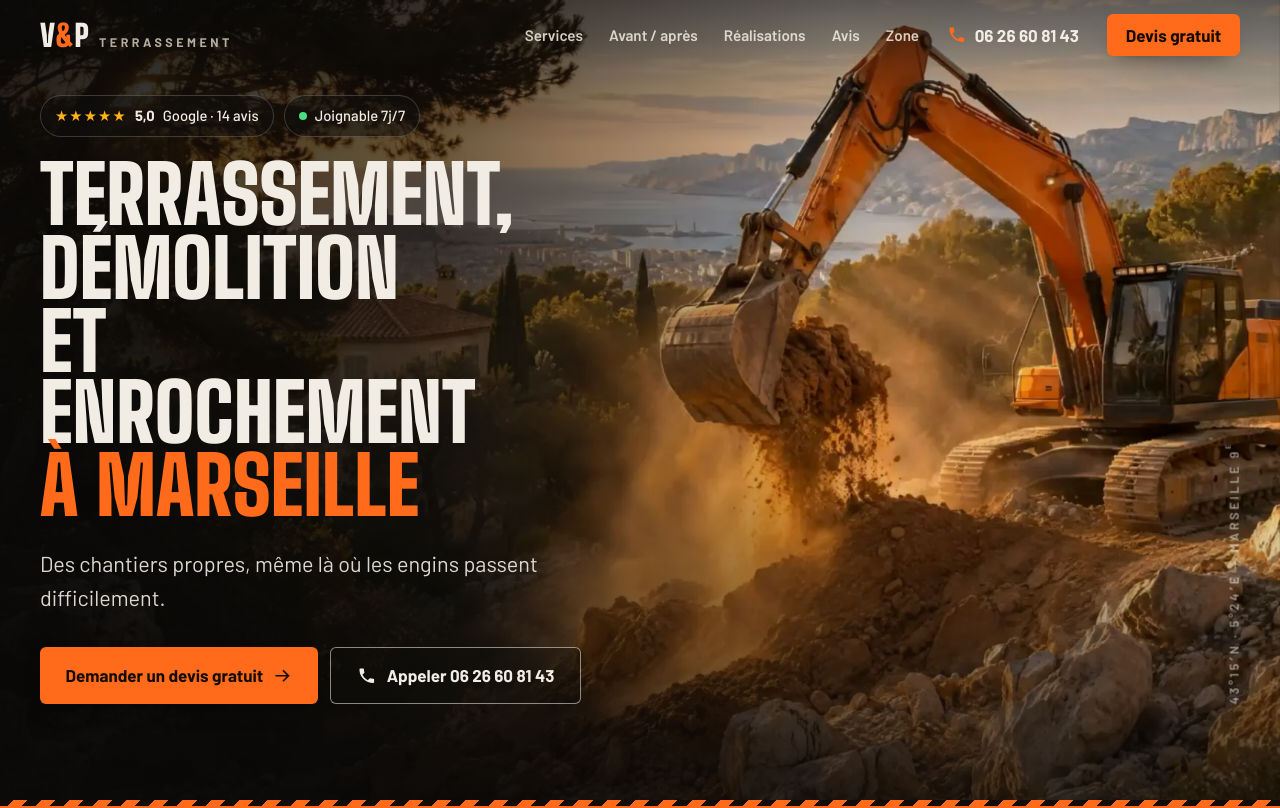
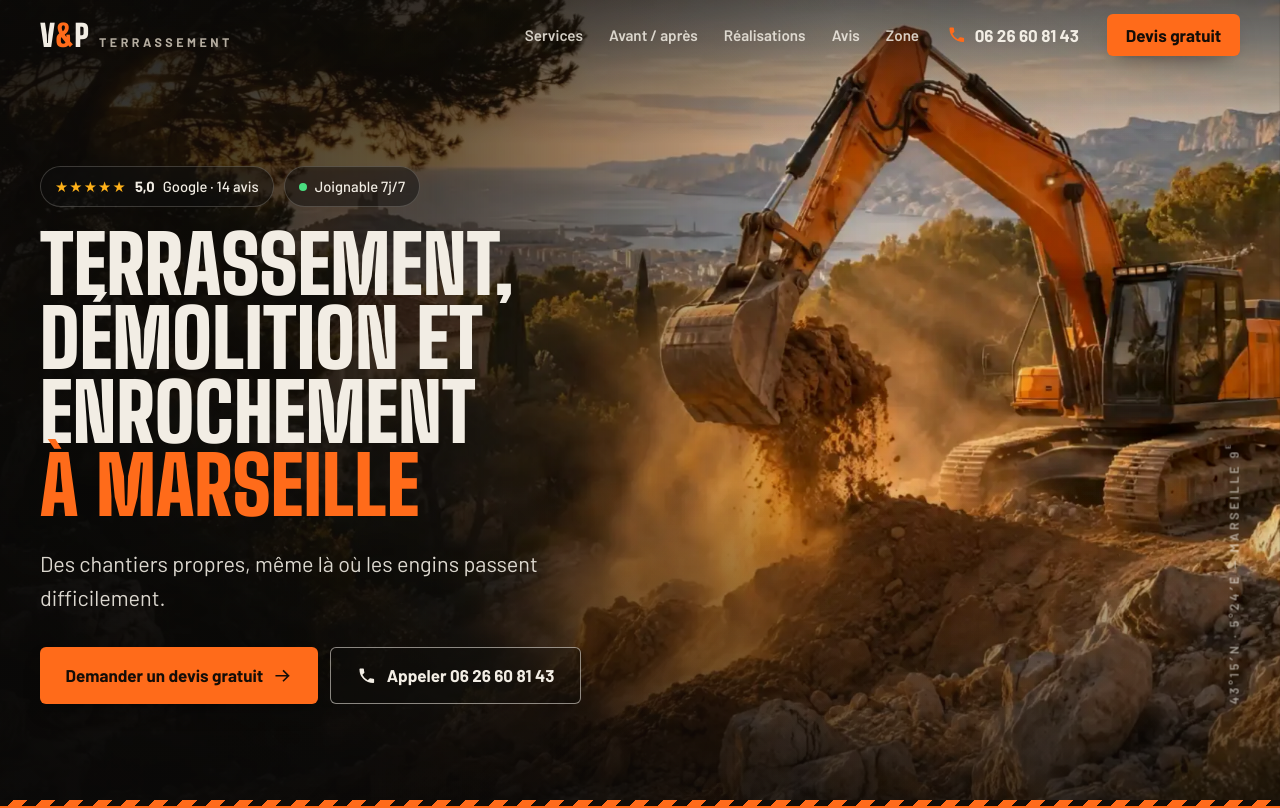
Before and after one commit to rovia-demos/vp-terrassement, a plain HTML site: page index.html in a window 1280 px wide. Shown: the top 808 px of the page. Drawn offline with Linux system fonts and the light colour scheme.

Commit message:
Mise à jour démo V&P Terrassement

```diff
--- a/index.html
+++ b/index.html
@@ -80,8 +80,8 @@
     </div>
     <h1 id="h1" class="hero__title">
       <span class="ln"><span>Terrassement,</span></span>
-      <span class="ln"><span>démolition</span></span>
-      <span class="ln"><span>et enrochement</span></span>
+      <span class="ln"><span>démolition et</span></span>
+      <span class="ln"><span>enrochement</span></span>
       <span class="ln"><span class="hl">à Marseille</span></span>
     </h1>
     <p class="hero__sub">Des chantiers propres, même là où les engins passent difficilement.</p>
--- a/styles.css
+++ b/styles.css
@@ -91,8 +91,8 @@ sup{font-size:.6em}
 .pill strong{font-weight:700}
 .pill--live i{width:8px;height:8px;border-radius:50%;background:#4ade80}
 @keyframes live{70%{box-shadow:0 0 0 8px rgba(74,222,128,0)}100%{box-shadow:0 0 0 0 rgba(74,222,128,0)}}
-.hero__title{font:900 clamp(2.8rem,min(7.2vw,calc(10 * var(--vh,1vh))),7rem)/.88 var(--display);text-transform:uppercase;margin:0 0 22px;letter-spacing:.002em;max-width:12ch}
-.hero__title .ln{display:block;overflow:hidden;padding:.14em 0 .04em;margin-top:-.14em}
+.hero__title{font:900 clamp(2.8rem,min(7.2vw,calc(10 * var(--vh,1vh))),7rem)/.88 var(--display);text-transform:uppercase;margin:0 0 22px;letter-spacing:.002em}
+.hero__title .ln{display:block;white-space:nowrap;overflow:hidden;padding:.14em 0 .04em;margin-top:-.14em}
 .hero__title .ln>span{display:inline-block;animation:rise 1s var(--ease) both}
 .hero__title .ln:nth-child(2)>span{animation-delay:.08s}
 .hero__title .ln:nth-child(3)>span{animation-delay:.16s}
@@ -369,7 +369,7 @@ section{position:relative}
   body{font-size:1rem}
   .hero{min-height:560px}
   .hero__veil{background:linear-gradient(0deg,rgba(10,9,8,.95) 0%,rgba(10,9,8,.78) 38%,rgba(10,9,8,.15) 65%,rgba(10,9,8,.45) 100%)}
-  .hero__title{font-size:clamp(2.7rem,13.2vw,4rem);margin-bottom:14px}
+  .hero__title{font-size:min(calc((100vw - 2 * var(--gut)) / 6.05),4.6rem);margin-bottom:14px}
   .hero__sub{margin-bottom:22px}
   .hero__ctas{flex-direction:column}
   .hero__ctas .btn{width:100%}
```
